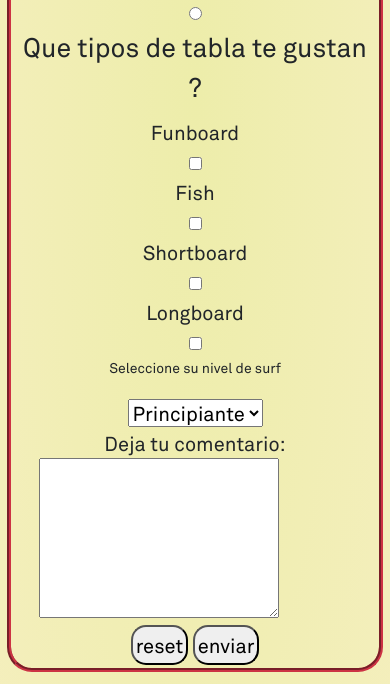
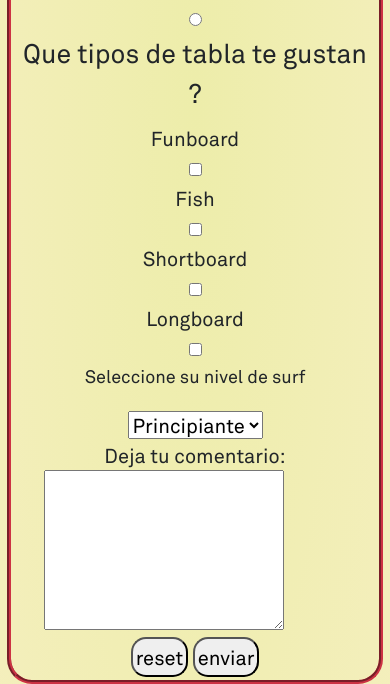
Before and after one commit to Leaan20/PreEntrega3-FernandezLeandro-Comision-49650, a website: page pages/contacto.html in a window 390 px wide. Shown: the part 823-1507 px from the top of the page. Drawn offline with nearby package versions, Linux system fonts and the light colour scheme.

Commit message:
correcion fuentes y form

```diff
--- a/scss/layout/_media-mobile.scss
+++ b/scss/layout/_media-mobile.scss
@@ -163,7 +163,7 @@ header {
 
                     p{
                         margin:2px;
-                        font-size:0.7em;
+                        font-size:16px;
                     }
                 }
             }
@@ -250,7 +250,7 @@ header {
             textarea{
                 width:12rem;
                 height:8rem;
-                margin-left:25px;
+                margin-left:30px;
             }
         }
     }
--- a/scss/layout/_media-tablet.scss
+++ b/scss/layout/_media-tablet.scss
@@ -277,6 +277,21 @@ header {
             }
         }
 
+    /* Contacto */
+
+.form{
+    .form-container{
+        textarea{
+            width:12rem;
+            height:8rem;
+            margin-left:65px;
+        }
+    }
+}
+
+
+
+
 
 } //fin responsive
 
--- a/scss/pages/_contacto.scss
+++ b/scss/pages/_contacto.scss
@@ -18,6 +18,9 @@
         padding:3px;
         margin:7px;
 
+        p{
+            font-size:18px;
+        }
         label{
             display: block;
         }
```
Also changed, not shown: css/style.css, 1 other file.
